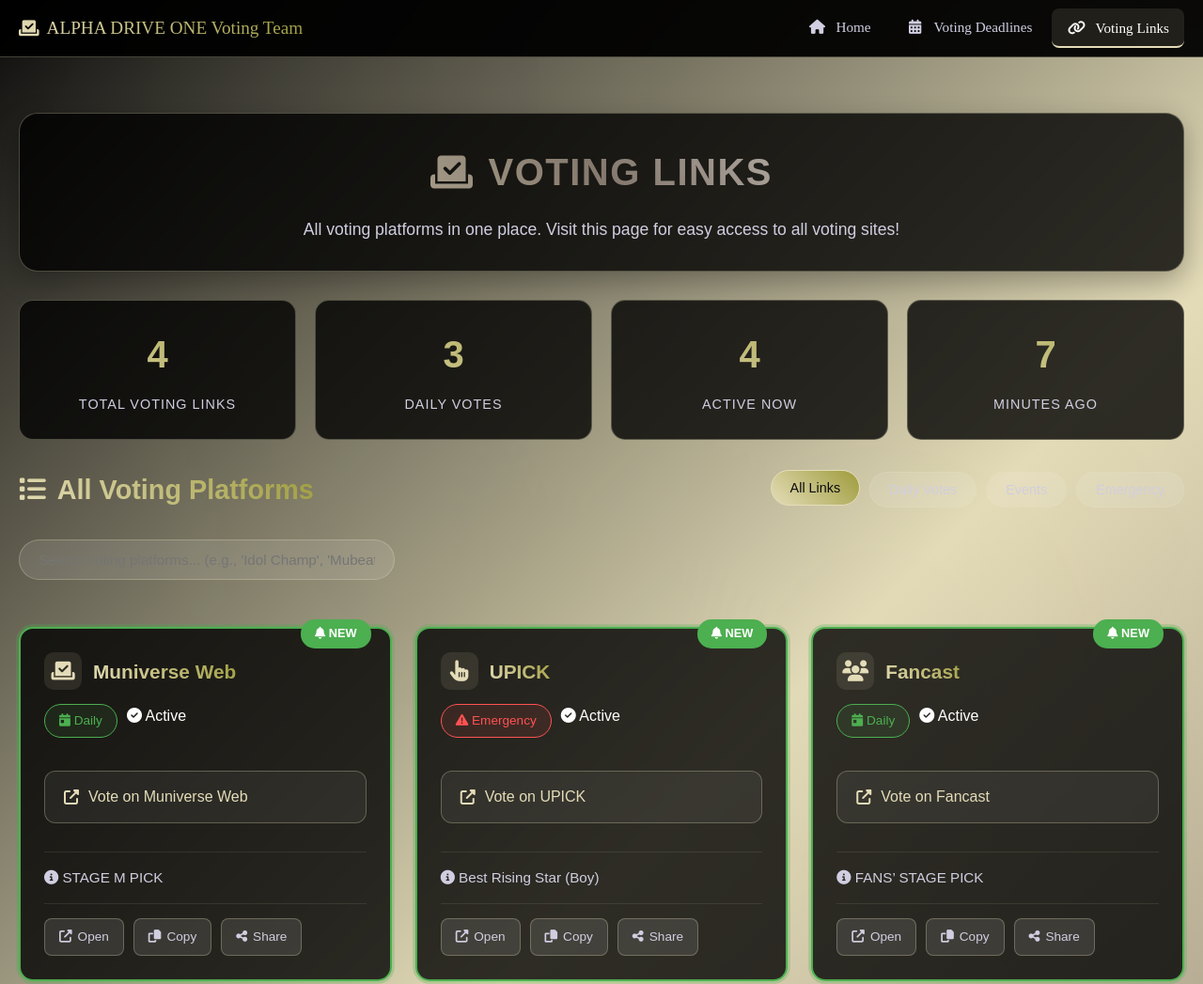
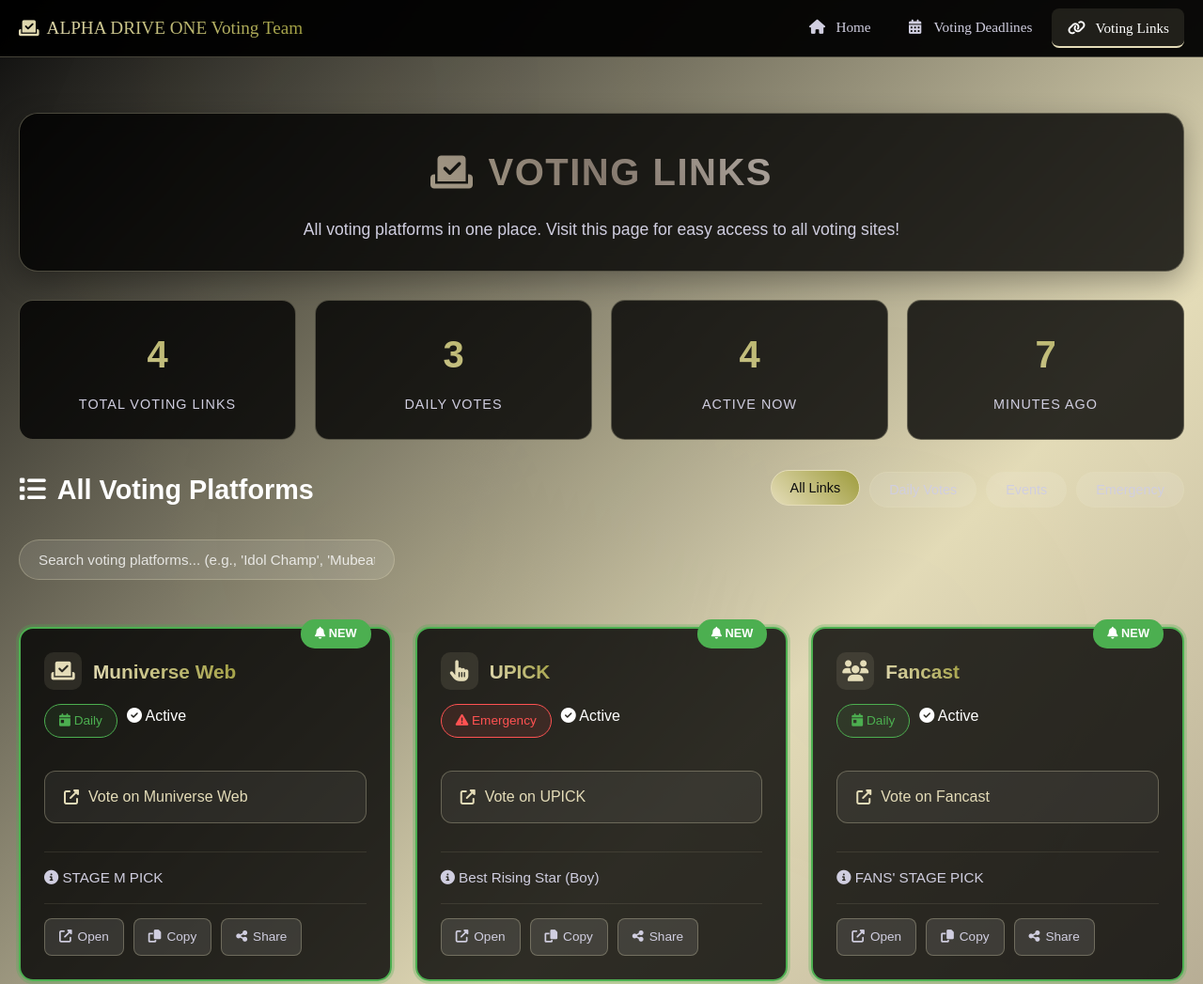
Before and after one commit to baewonxin/ALd1VotingTeam.github.io, a plain HTML site: page voting-links.html in a window 1280 px wide. Shown: the top 1047 px of the page at 94% size. Drawn offline with Linux system fonts and the light colour scheme; a web font is replaced by a local one.

```diff
--- a/voting-links.html
+++ b/voting-links.html
@@ -293,9 +293,7 @@
 
         .links-header h3 {
             font-size: 1.8rem;
-            background: var(--accent-gradient);
-            -webkit-background-clip: text;
-            -webkit-text-fill-color: transparent;
+            color: #ffffff;
             display: flex;
             align-items: center;
             gap: 12px;
@@ -335,9 +333,14 @@
             background: rgba(255, 255, 255, 0.1);
             border: 1px solid var(--border-color);
             border-radius: 25px;
-            color: #ffffff ;
+            color: #ffffff;
             font-size: 0.95rem;
             margin-bottom: 30px;
+        }
+
+        .search-box::placeholder {
+            color: #ffffff;
+            opacity: 0.8;
         }
 
         .search-box:focus {
@@ -923,7 +926,7 @@
                 Platform: "Fancast",
                 Link: "https://t.co/MRfdCLngx1",
                 Type: "daily",
-                Notes: "FANS’ STAGE PICK",
+                Notes: "FANS' STAGE PICK",
 
                 Status: "active",
                 isNew: true
```
